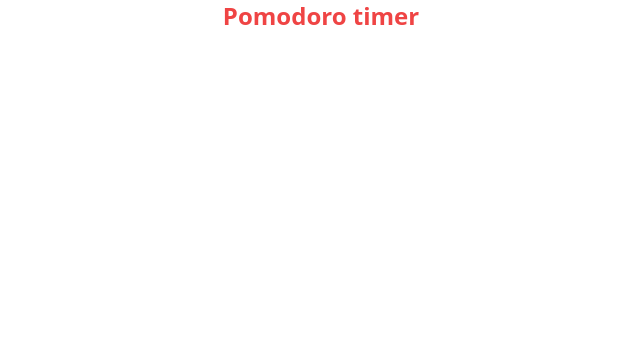
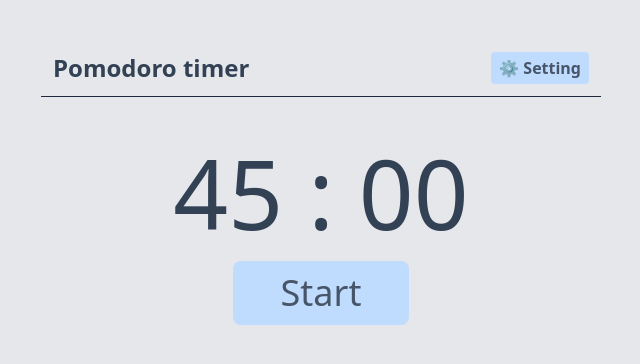
Before and after one commit to SrPolo/pomodoro-timer, a React (Vite) app: page / in a window 1280 px wide. Shown: the top 364 px of the page, without its empty margins (319-959 px from the left). Built offline with nearby package versions, Linux system fonts and the light colour scheme.

Commit message:
initial-layout

```diff
--- a/src/App.jsx
+++ b/src/App.jsx
@@ -1,9 +1,7 @@
+import Main from './Layouts/Main'
+
 function App() {
-  return (
-    <div className="flex justify-center">
-      <h1 className="font-bold text-2xl text-red-500">Pomodoro timer</h1>
-    </div>
-  )
+  return <Main />
 }
 
 export default App
--- /dev/null
+++ b/src/Layouts/Main.jsx
@@ -0,0 +1,15 @@
+import Header from '../components/Header'
+import StatusPanel from './StatusPanel'
+
+const Main = () => {
+  return (
+    <main className="bg-gray-200 h-screen">
+      <div className="h-full md:w-2/3 lg:w-1/2 mx-auto p-10 grid grid-rows-[auto_1fr]">
+        <Header />
+        <StatusPanel />
+      </div>
+    </main>
+  )
+}
+
+export default Main
--- /dev/null
+++ b/src/Layouts/StatusPanel.jsx
@@ -0,0 +1,11 @@
+import Timer from '../components/Timer'
+
+const StatusPanel = () => {
+  return (
+    <section className="h-full">
+      <Timer />
+    </section>
+  )
+}
+
+export default StatusPanel
--- /dev/null
+++ b/src/components/Header.jsx
@@ -0,0 +1,15 @@
+const Header = () => {
+  return (
+    <header className="w-full">
+      <div className="grid grid-cols-[1fr_auto] p-3">
+        <h1 className="font-bold text-2xl text-slate-700">Pomodoro timer</h1>
+        <button className=" bg-blue-200 rounded px-2">
+          ⚙️ <span className="text-slate-600 font-semibold">Setting</span>
+        </button>
+      </div>
+      <hr className="border-slate-800" />
+    </header>
+  )
+}
+
+export default Header
--- /dev/null
+++ b/src/components/Timer.jsx
@@ -0,0 +1,14 @@
+import React from 'react'
+
+const Timer = () => {
+  return (
+    <div className="flex flex-col items-center gap-5 p-12">
+      <h2 className="text-slate-700 text-8xl">45 : 00</h2>
+      <button className="bg-blue-200 rounded-lg py-3 w-44">
+        <span className="text-slate-600 text-4xl">Start</span>
+      </button>
+    </div>
+  )
+}
+
+export default Timer
```
